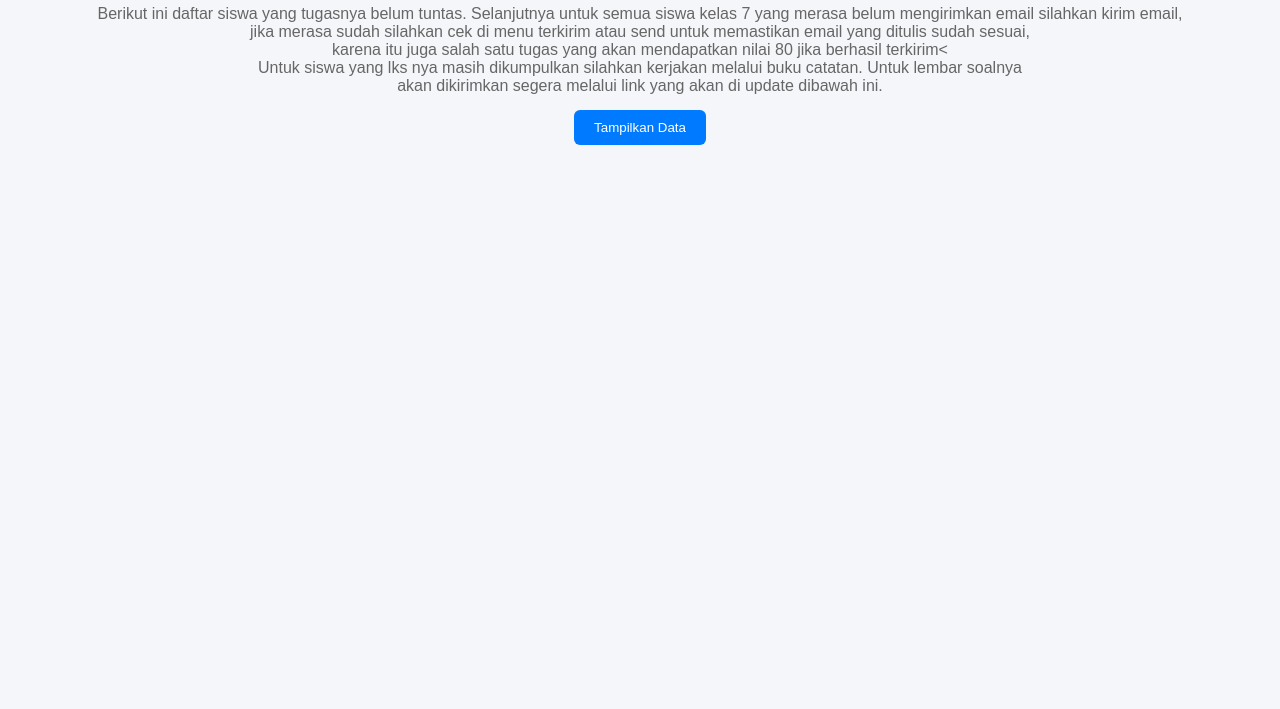
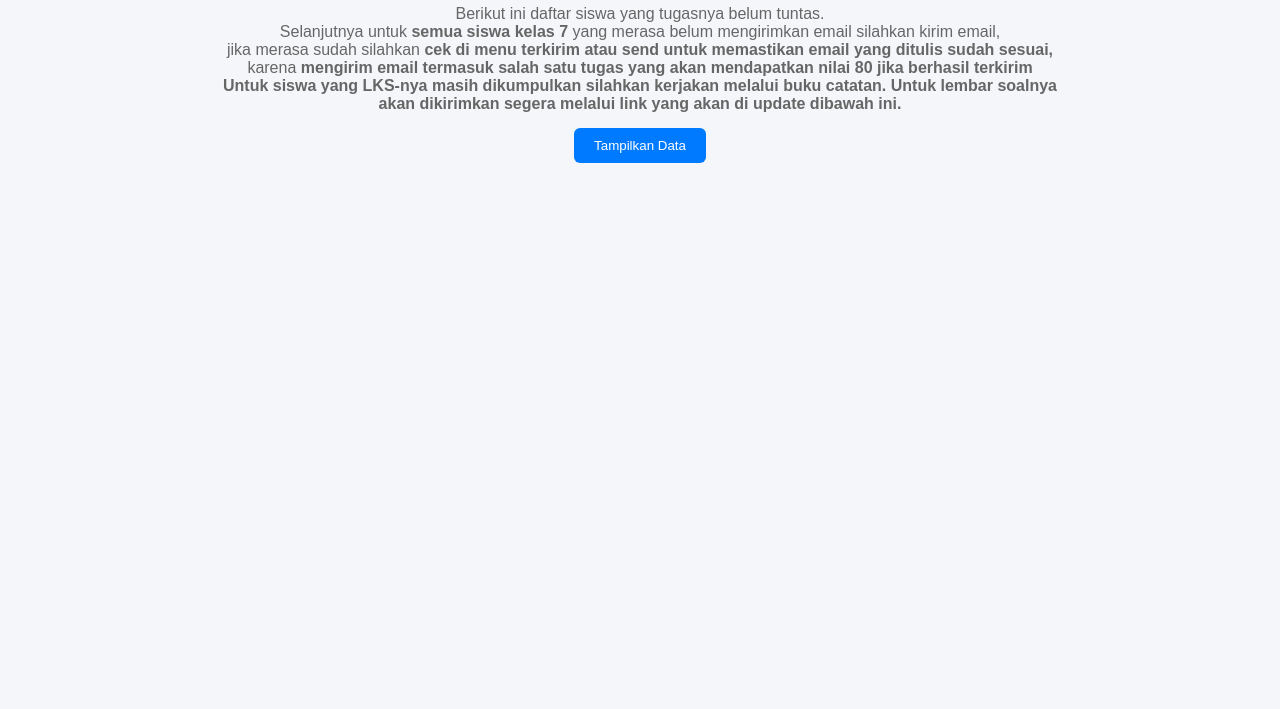
Before and after one commit to asto1/tugas-kelas7, a plain HTML site: page index.html in a window 1280 px wide. Shown: the part 91-800 px from the top of the page. Drawn offline with Linux system fonts and the light colour scheme; no server answers.

Commit message:
Revise student assignment notification text
Updated the text for clarity and emphasis on important points.

```diff
--- a/index.html
+++ b/index.html
@@ -80,11 +80,11 @@ button:hover {
 <h2>📊 Monitoring Tugas Siswa</h2>
 
 <div class="info">
-Berikut ini daftar siswa yang tugasnya belum tuntas.
-Selanjutnya untuk semua siswa kelas 7 yang merasa belum mengirimkan email silahkan kirim email,<br>
-jika merasa sudah silahkan cek di menu terkirim atau send untuk memastikan email yang ditulis sudah sesuai, <br>
-karena itu juga salah satu tugas yang akan mendapatkan nilai 80 jika berhasil terkirim<<br>
-Untuk siswa yang lks nya masih dikumpulkan silahkan kerjakan melalui buku catatan. Untuk lembar soalnya<br>
+Berikut ini daftar siswa yang tugasnya belum tuntas.<br>
+Selanjutnya untuk <b>semua siswa kelas 7</b> yang merasa belum mengirimkan email silahkan kirim email,<br>
+jika merasa sudah silahkan <b>cek di menu terkirim atau send untuk memastikan email yang ditulis sudah sesuai,</b> <br>
+karena <b>mengirim email termasuk salah satu tugas yang akan mendapatkan nilai 80 jika berhasil terkirim<br>
+Untuk siswa yang <b>LKS-nya</b> masih dikumpulkan silahkan kerjakan melalui buku catatan. Untuk lembar soalnya<br>
 akan dikirimkan segera melalui link yang akan di update dibawah ini.<br>
 </div>
 
```
